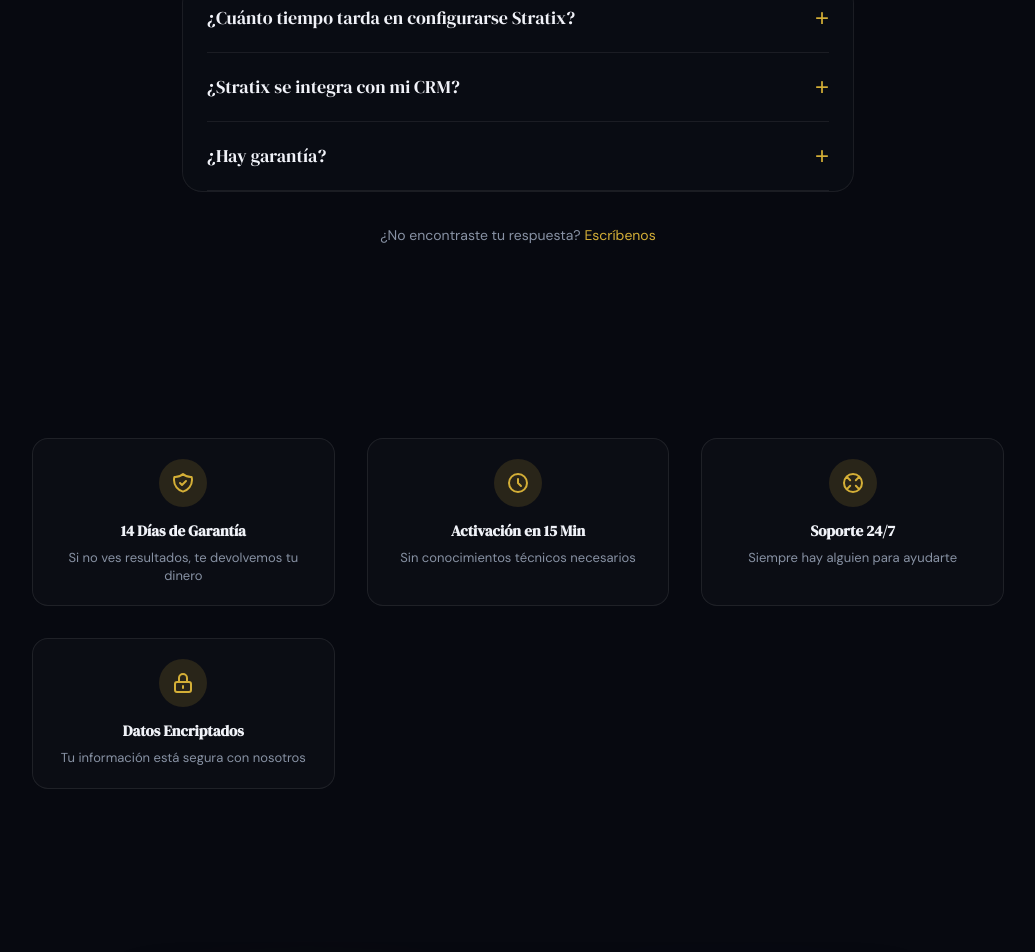
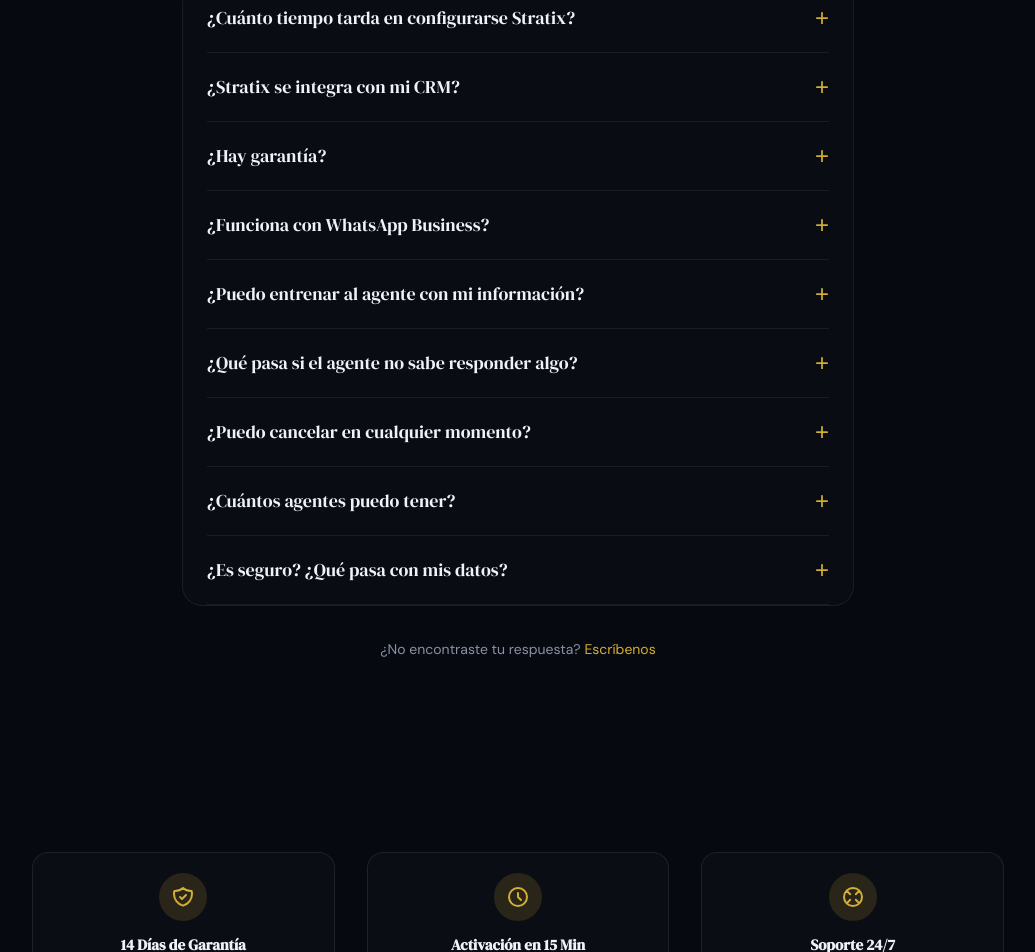
Before and after one commit to oveer20/chatgenius-b2b, a Next.js app: page / in a window 1280 px wide. Shown: the part 7827-8779 px from the top of the page, without its empty margins (122-1157 px from the left). Built offline with nearby package versions, Linux system fonts and the light colour scheme; no server answers; a web font is replaced by a local one.

Commit message:
feat: add 6 more FAQ questions covering WhatsApp, training, escalation, cancellation, agents limit and security

```diff
--- a/src/components/LangContext.tsx
+++ b/src/components/LangContext.tsx
@@ -332,11 +332,23 @@
     { q: "¿Cuánto tiempo tarda en configurarse Stratix?", a: "En 15 minutos tienes tu primer agente configurado. No necesitas experiencia técnica." },
     { q: "¿Stratix se integra con mi CRM?", a: "Sí. Conectamos con HubSpot, Salesforce, Zoho, Pipedrive y cualquier sistema con API." },
     { q: "¿Hay garantía?", a: "Sí. 14 días de garantía total. Si no ves resultados, te devolvemos tu dinero." },
+    { q: "¿Funciona con WhatsApp Business?", a: "Sí. Integramos directamente con tu WhatsApp Business para que el agente responda mensajes automáticamente 24/7." },
+    { q: "¿Puedo entrenar al agente con mi información?", a: "Claro. Sube documentos, PDFs, tu página web o base de conocimiento y el agente aprende tu negocio en minutos." },
+    { q: "¿Qué pasa si el agente no sabe responder algo?", a: "El agente escala automáticamente a un humano por WhatsApp o email. Tú decides cuándo y cómo." },
+    { q: "¿Puedo cancelar en cualquier momento?", a: "Sí. Sin contratos largos ni penalizaciones. Cancelas cuando quieras desde tu dashboard." },
+    { q: "¿Cuántos agentes puedo tener?", a: "Depende de tu plan. Desde 1 agente en el plan Inicia hasta ilimitados en el plan Domina." },
+    { q: "¿Es seguro? ¿Qué pasa con mis datos?", a: "Tus datos están encriptados y almacenados de forma segura. Cumplimos con estándares de privacidad y nunca compartimos tu información." },
   ],
   en: [
     { q: "How long does it take to set up Stratix?", a: "In 15 minutes you have your first agent configured. No technical experience needed." },
     { q: "Does Stratix integrate with my CRM?", a: "Yes. We connect with HubSpot, Salesforce, Zoho, Pipedrive and any system with API." },
     { q: "Is there a guarantee?", a: "Yes. 14-day total guarantee. If you don't see results, we refund your money." },
+    { q: "Does it work with WhatsApp Business?", a: "Yes. We integrate directly with your WhatsApp Business so the agent responds to messages automatically 24/7." },
+    { q: "Can I train the agent with my own information?", a: "Absolutely. Upload documents, PDFs, your website or knowledge base and the agent learns your business in minutes." },
+    { q: "What happens if the agent doesn't know how to answer something?", a: "The agent automatically escalates to a human via WhatsApp or email. You decide when and how." },
+    { q: "Can I cancel at any time?", a: "Yes. No long contracts or penalties. Cancel anytime from your dashboard." },
+    { q: "How many agents can I have?", a: "It depends on your plan. From 1 agent in the Starter plan to unlimited in the Enterprise plan." },
+    { q: "Is it secure? What happens to my data?", a: "Your data is encrypted and stored securely. We comply with privacy standards and never share your information." },
   ],
 };
 
```
